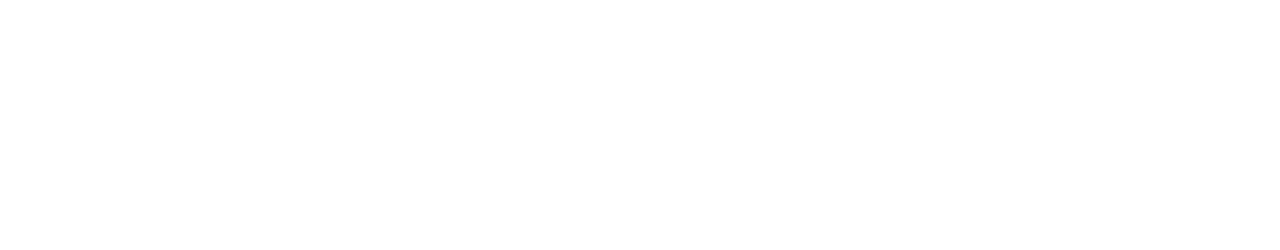
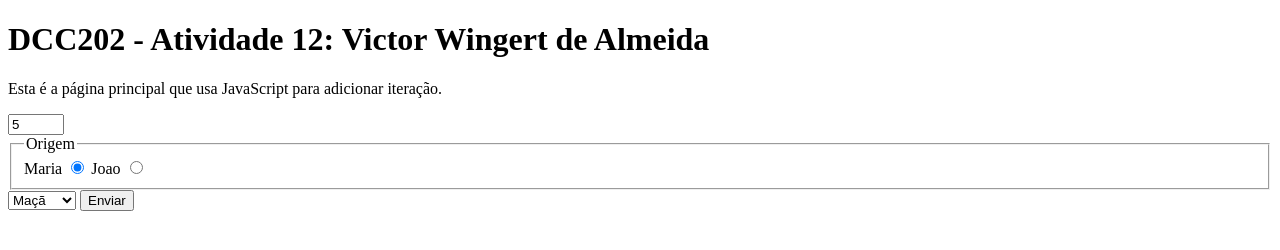
Before and after one commit to ufjf-dcc202/ufjf-dcc202-2023-3-b-atv12-victorwingert, a website: page index.html in a window 1280 px wide. Drawn offline with Linux system fonts and the light colour scheme.

Commit message:
adicionei uns campos no index e criei o main.js

```diff
--- a/index.html
+++ b/index.html
@@ -3,9 +3,40 @@
 <head>
     <meta charset="UTF-8">
     <meta name="viewport" content="width=device-width, initial-scale=1.0">
-    <title>Document</title>
+    <title>DCC202 - Atividade 12: Victor Wingert de Almeida</title>
+    <script src="./main.js" type="module"></script>
+    <style>
+        input:invalid{
+            border: 1px solid red;
+            color: red;
+        }
+    </style>
 </head>
 <body>
-
+    <main>
+        <h1>DCC202 - Atividade 12: Victor Wingert de Almeida</h1>
+        <p>Esta é a página principal que usa JavaScript para adicionar iteração.</p>
+        <section>
+            <form name="entrada">
+                <input type="number" name="quantidade" value="5" min="0" max="12">
+                <fieldset>
+                    <legend>Origem</legend>
+                    <label>Maria
+                        <input type="radio" name="origem" value="maria" checked>
+                    </label>
+                    <label>Joao
+                        <input type="radio" name="origem" value="joao">
+                    </label>
+                </fieldset>
+                <select name="fruta">
+                    <option value="maca">Maçã</option>
+                    <option value="pera">Pera</option>
+                    <option value="banana">Banana</option>
+                </select>
+                <button type="submit" name="enviar">Enviar</button>
+            </form>
+        </section>
+        <section></section>
+    </main>
 </body>
 </html>
--- /dev/null
+++ b/main.js
@@ -0,0 +1,11 @@
+
+document.entrada.addEventListener('submit', leFormulario);
+
+function leFormulario(event){
+    event.preventDefault();
+    const quantidade = document.entrada.quantidade.value;
+    const fruta = document.entrada.fruta.value;
+    const origem = document.entrada.origem.value;
+
+    console.log(`${origem} doa ${quantidade} ${fruta}`);
+}
```
